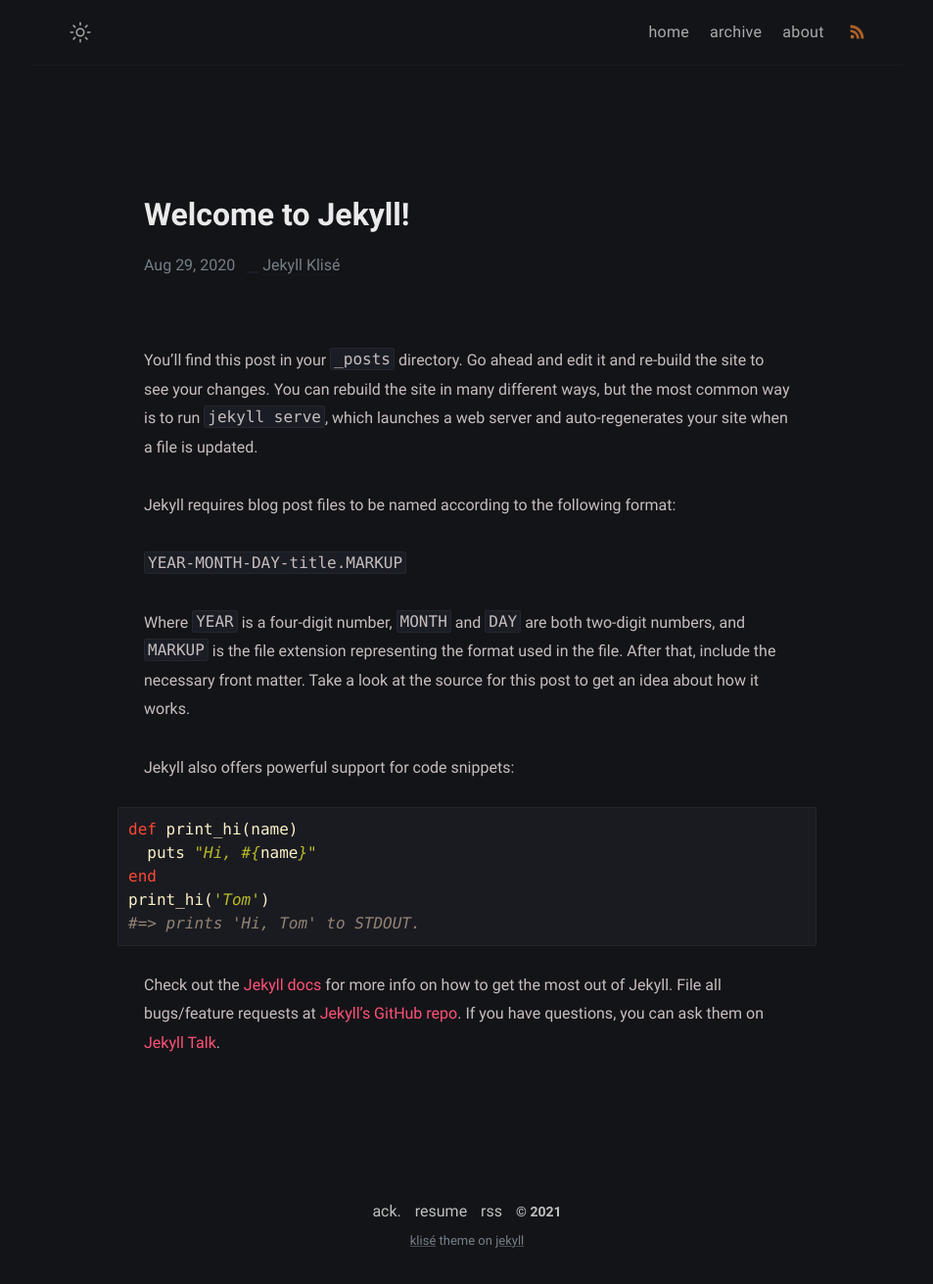
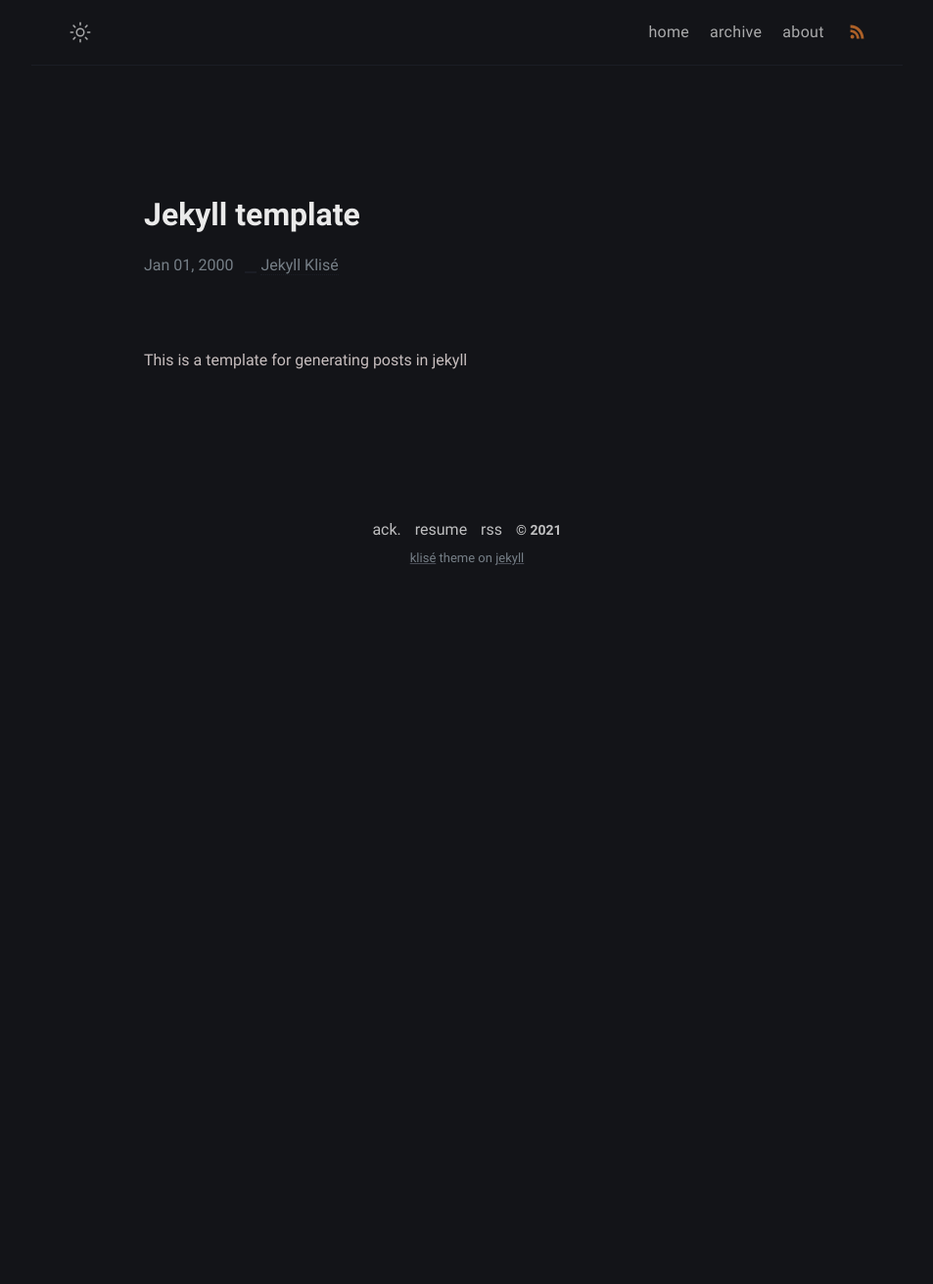
Before and after one commit to robertmacalpine/robertmacalpine.github.io, a Jekyll site: the page built from _posts/welcome-to-jekyll/2020-08-29-welcome-to-jekyll.md, in a window 1280 px wide. Shown: the whole page at 98% size, without its empty margins (163-1116 px from the left). Built offline with Jekyll 4.4.1, drawn with Linux system fonts in a browser that asks for light colours; after the commit the page ends 900 px from its top, so only the background shows below that.

Commit message:
Update 2020-08-29-welcome-to-jekyll.md

```diff
--- a/_posts/welcome-to-jekyll/2020-08-29-welcome-to-jekyll.md
+++ b/_posts/welcome-to-jekyll/2020-08-29-welcome-to-jekyll.md
@@ -1,29 +1,8 @@
 ---
 layout: post
-title:  "Welcome to Jekyll!"
-date:   2020-08-29 09:29:20 +0700
-categories: jekyll update
+title:  "Jekyll template"
+date:   2000-01-01 00:0:01 +0100
+categories: template
 ---
-You’ll find this post in your `_posts` directory. Go ahead and edit it and re-build the site to see your changes. You can rebuild the site in many different ways, but the most common way is to run `jekyll serve`, which launches a web server and auto-regenerates your site when a file is updated.
 
-Jekyll requires blog post files to be named according to the following format:
-
-`YEAR-MONTH-DAY-title.MARKUP`
-
-Where `YEAR` is a four-digit number, `MONTH` and `DAY` are both two-digit numbers, and `MARKUP` is the file extension representing the format used in the file. After that, include the necessary front matter. Take a look at the source for this post to get an idea about how it works.
-
-Jekyll also offers powerful support for code snippets:
-
-{% highlight ruby %}
-def print_hi(name)
-  puts "Hi, #{name}"
-end
-print_hi('Tom')
-#=> prints 'Hi, Tom' to STDOUT.
-{% endhighlight %}
-
-Check out the [Jekyll docs][jekyll-docs] for more info on how to get the most out of Jekyll. File all bugs/feature requests at [Jekyll’s GitHub repo][jekyll-gh]. If you have questions, you can ask them on [Jekyll Talk][jekyll-talk].
-
-[jekyll-docs]: https://jekyllrb.com/docs/home
-[jekyll-gh]:   https://github.com/jekyll/jekyll
-[jekyll-talk]: https://talk.jekyllrb.com/
+This is a template for generating posts in jekyll
```
